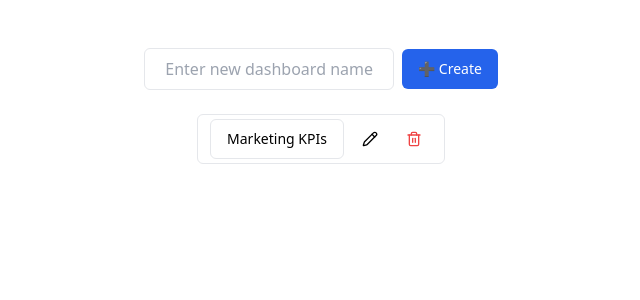
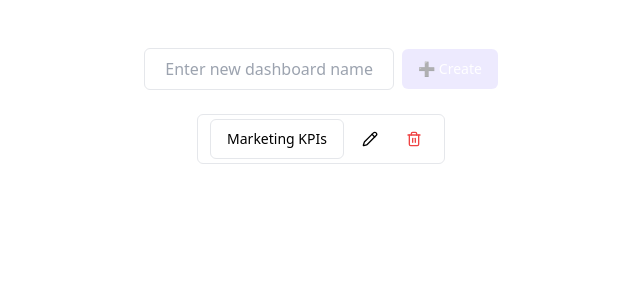
Before and after one commit to yujin6939/gena-project, a Next.js app: page / in a window 1280 px wide. Shown: the top 300 px of the page, without its empty margins (319-959 px from the left). Built offline with nearby package versions, Linux system fonts and the light colour scheme.

Commit message:
changed color

```diff
--- a/src/app/page.tsx
+++ b/src/app/page.tsx
@@ -176,11 +176,22 @@ export default function DashboardApp() {
           onChange={(e) => setNewDashboardName(e.target.value)}
           className="w-full sm:w-[250px] text-center"
         />
-        <Button onClick={createDashboard}>➕ Create</Button>
+        <Button
+          onClick={createDashboard}
+          disabled={!newDashboardName.trim()}
+          className="bg-violet-200 text-violet-800 hover:bg-violet-300"
+        >
+          ➕ Create
+        </Button>
         {selectedDashboard && (
           <Dialog open={chartDialogOpen} onOpenChange={setChartDialogOpen}>
             <DialogTrigger asChild>
-              <Button variant="secondary">➕ Add Chart</Button>
+              <Button
+                variant="secondary"
+                className="bg-violet-200 text-violet-800 hover:bg-violet-300"
+              >
+                ➕ Add Chart
+              </Button>
             </DialogTrigger>
             <DialogContent className="space-y-4 pt-[80px]">
               <Input
@@ -236,6 +247,11 @@ export default function DashboardApp() {
                 <Button
                   variant={selectedDashboard?.id === d.id ? "default" : "outline"}
                   onClick={() => setSelectedDashboard(d)}
+                  className={
+                    selectedDashboard?.id === d.id
+                      ? "bg-violet-200 text-violet-800 hover:bg-violet-300"
+                      : ""
+                  }
                 >
                   {d.name}
                 </Button>
```
